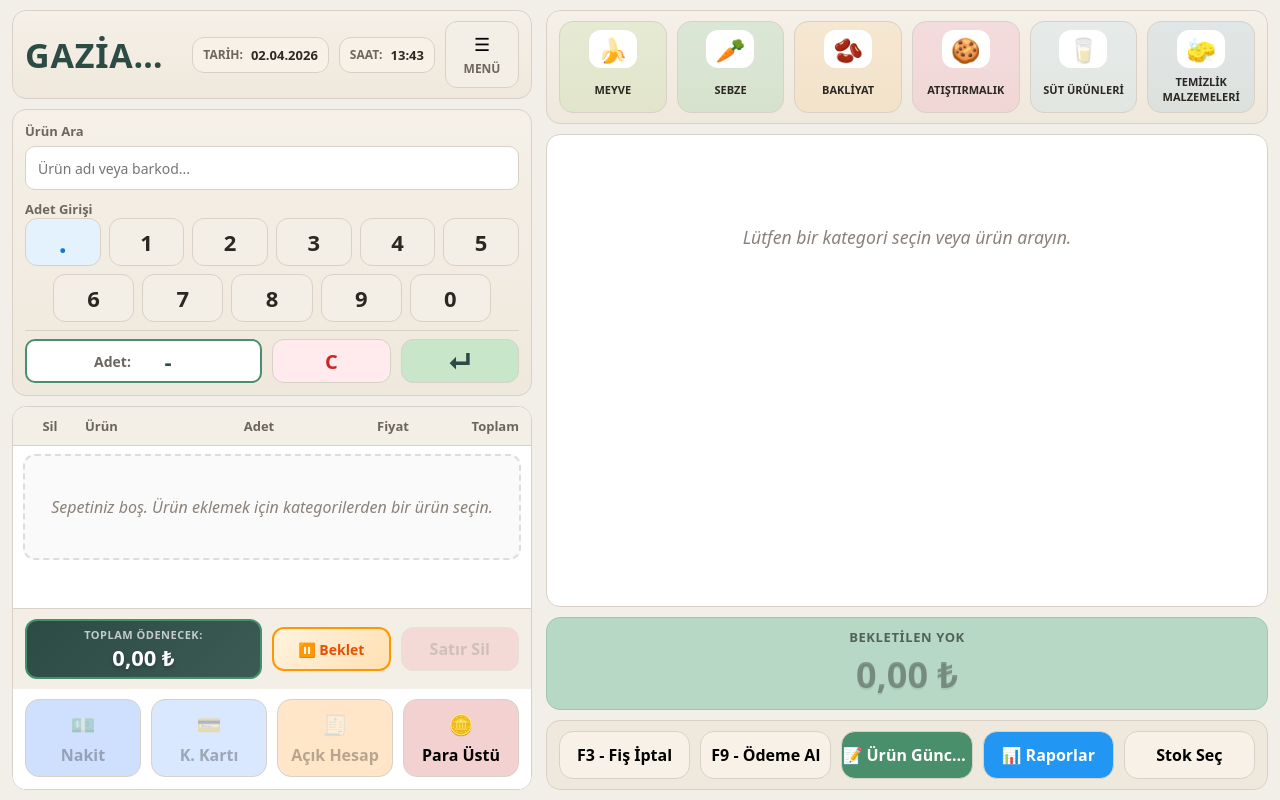
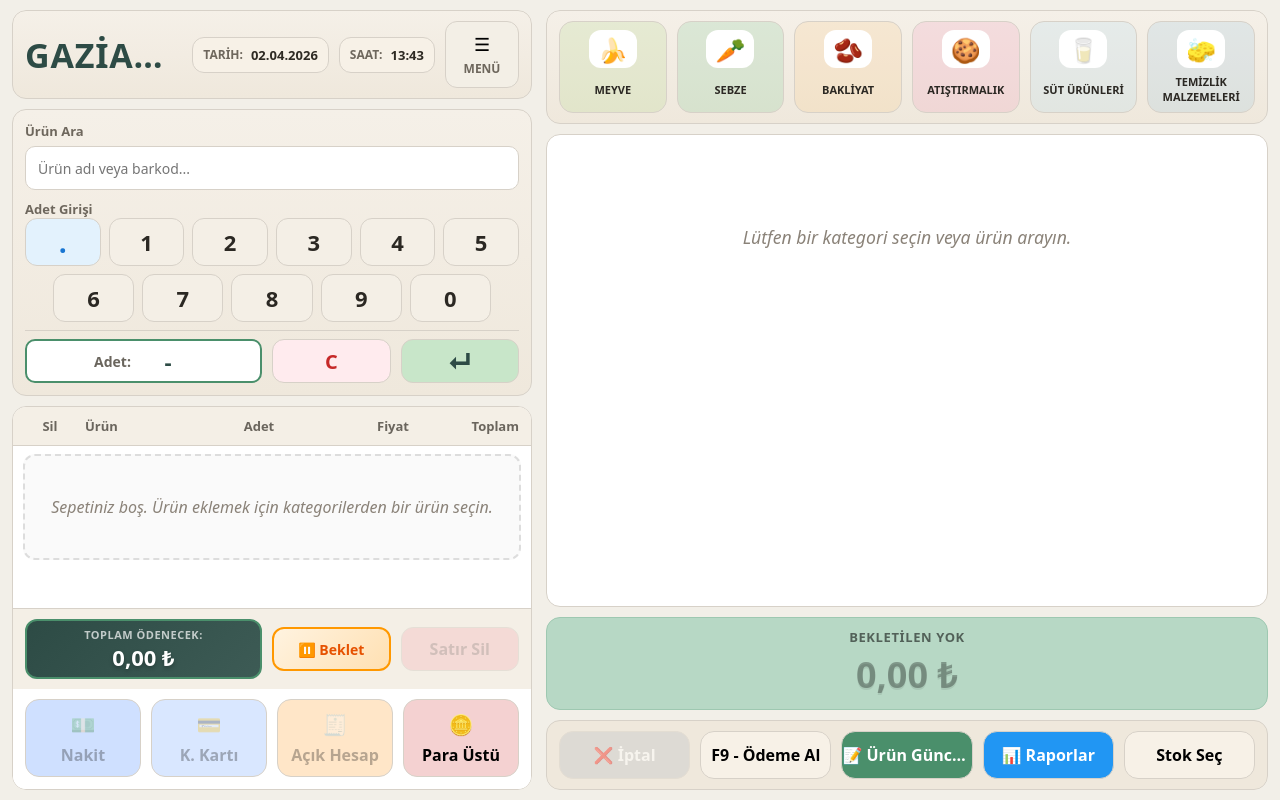
Before and after one commit to EsraKeskin42/market-sistem, a React (Vite) app: page / in a window 1280 px wide. Built offline with nearby package versions, Linux system fonts and the light colour scheme.

Commit message:
Enhance cart functionality in App component: implement cancel button to clear cart with confirmation, improve quantity update logic for immutability, and add hover effects for better user interaction. Update styles for the cancel button to reflect its state.

```diff
--- a/src/App.css
+++ b/src/App.css
@@ -845,3 +845,13 @@ body,
   border: 2px dashed #ffa000;
   color: #e65100;
 }
+
+/* İptal butonu için ek stiller */
+.bottomBar button:first-child {
+  transition: all 0.2s ease;
+}
+
+.bottomBar button:first-child:hover:not(:disabled) {
+  transform: translateY(-2px);
+  box-shadow: 0 4px 12px rgba(220, 53, 69, 0.3);
+}
--- a/src/App.tsx
+++ b/src/App.tsx
@@ -223,13 +223,22 @@ function App() {
     }
   };
 
+  // DÜZELTİLMİŞ: changeQuantity fonksiyonu - immutable update kullanıyor
   const changeQuantity = (index: number, delta: number) => {
     setCart(prev => {
-      const newCart = [...prev];
-      const newQty = newCart[index].qty + delta;
-      if (newQty < 1) return newCart.filter((_, i) => i !== index);
-      newCart[index].qty = newQty;
-      return newCart;
+      const item = prev[index];
+      if (!item) return prev;
+
+      const newQty = item.qty + delta;
+      if (newQty < 1) {
+        // Miktar 0 ve altına düşerse ürünü sepetten kaldır
+        return prev.filter((_, i) => i !== index);
+      }
+
+      // Immutable update: map kullanarak yeni array oluştur
+      return prev.map((item, i) =>
+        i === index ? { ...item, qty: newQty } : item
+      );
     });
   };
 
@@ -240,6 +249,15 @@ function App() {
   const handleDeleteRow = () => {
     if (selectedCartIndex !== null && selectedCartIndex >= 0 && selectedCartIndex < cart.length) {
       removeFromCart(selectedCartIndex);
+    }
+  };
+
+  // İPTAL butonu - sepetteki tüm ürünleri siler
+  const handleCancelCart = () => {
+    if (cart.length === 0) return;
+    if (window.confirm('Sepetteki tüm ürünler silinecek. Emin misiniz?')) {
+      setCart([]);
+      setSelectedCartIndex(null);
     }
   };
 
@@ -572,6 +590,7 @@ function App() {
                         className="mini deleteBtn small"
                         type="button"
                         onClick={(e) => {
+                          e.preventDefault();
                           e.stopPropagation();
                           removeFromCart(index);
                         }}
@@ -587,6 +606,7 @@ function App() {
                           className="mini small"
                           type="button"
                           onClick={(e) => {
+                            e.preventDefault();
                             e.stopPropagation();
                             changeQuantity(index, -1);
                           }}
@@ -597,6 +617,7 @@ function App() {
                           className="mini small"
                           type="button"
                           onClick={(e) => {
+                            e.preventDefault();
                             e.stopPropagation();
                             changeQuantity(index, 1);
                           }}
@@ -751,7 +772,20 @@ function App() {
           </div>
 
           <div className="bottomBar">
-            <button type="button">F3 - Fiş İptal</button>
+            <button
+              type="button"
+              onClick={handleCancelCart}
+              disabled={cart.length === 0}
+              style={{
+                background: cart.length === 0 ? '#ccc' : '#dc3545',
+                color: 'white',
+                fontWeight: 'bold',
+                opacity: cart.length === 0 ? 0.5 : 1,
+                cursor: cart.length === 0 ? 'not-allowed' : 'pointer'
+              }}
+            >
+              ❌ İptal
+            </button>
             <button type="button">F9 - Ödeme Al</button>
             <button
               type="button"
```
